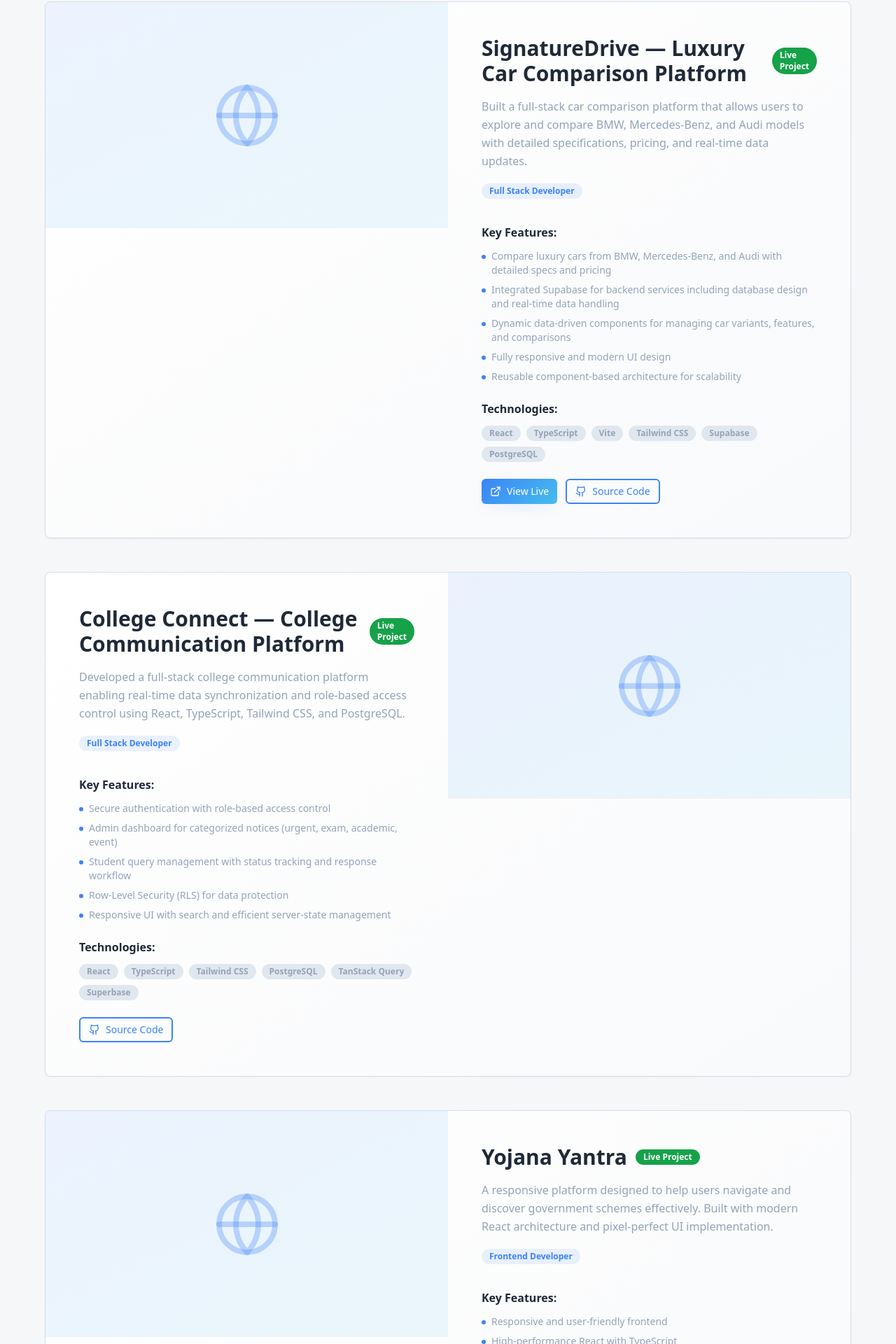
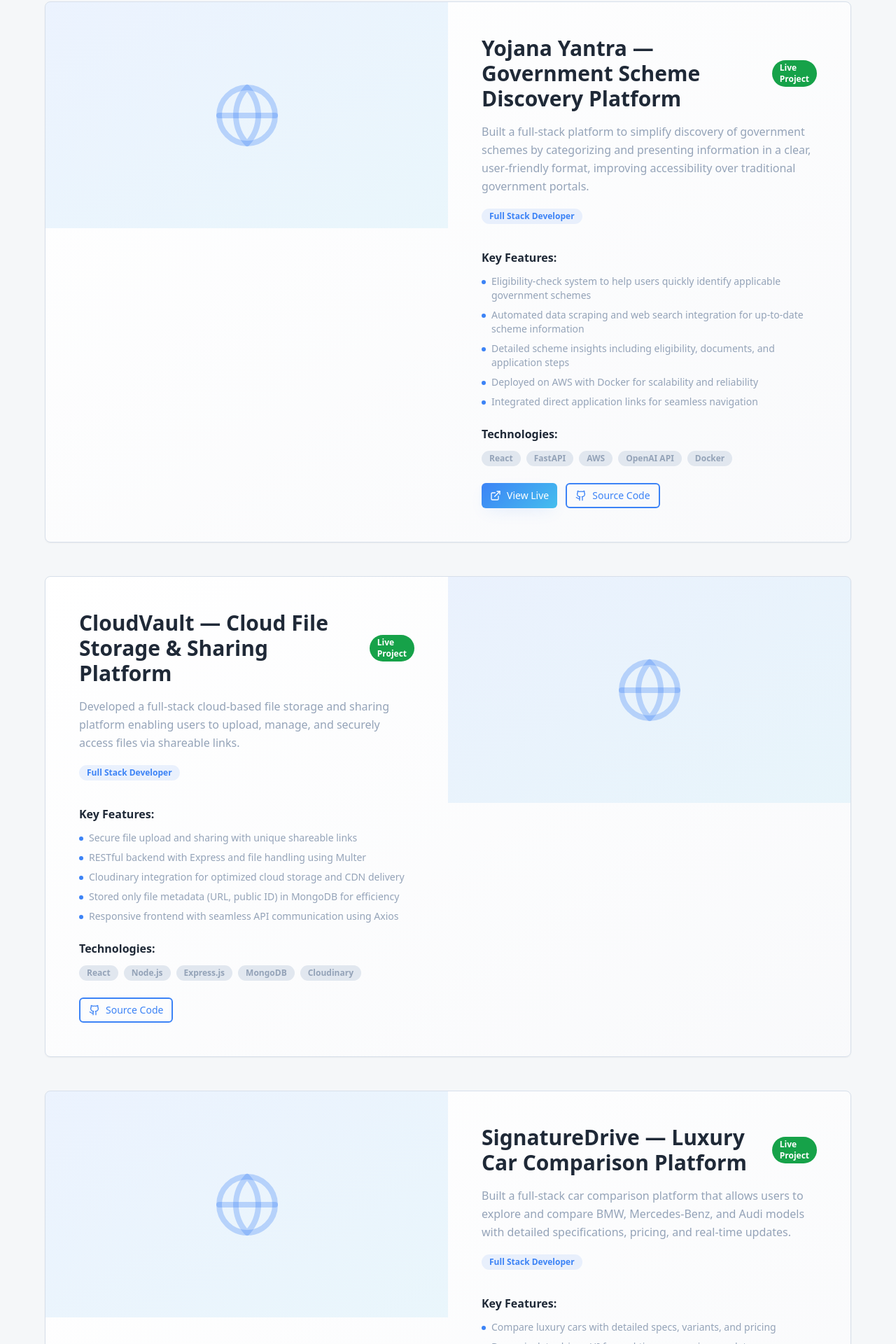
Before and after one commit to dmw14/Portfolio-Webpage, a React (Vite) app: page / in a window 1280 px wide. Shown: the part 4844-6764 px from the top of the page at 70% size. Built offline with nearby package versions, Linux system fonts and the light colour scheme.

Commit message:
update Projects

```diff
--- a/src/components/Projects.tsx
+++ b/src/components/Projects.tsx
@@ -9,17 +9,60 @@ const Projects = () => {
   const [currentImageIndex, setCurrentImageIndex] = useState(0);
 
   const projects = [
-        {
-        title: "SignatureDrive — Luxury Car Comparison Platform",
-        description: "Built a full-stack car comparison platform that allows users to explore and compare BMW, Mercedes-Benz, and Audi models with detailed specifications, pricing, and real-time data updates.",
-        image: "/api/placeholder/600/400",
-        technologies: ["React", "TypeScript", "Vite", "Tailwind CSS", "Supabase", "PostgreSQL"],
-        features: [
-          "Compare luxury cars from BMW, Mercedes-Benz, and Audi with detailed specs and pricing",
-          "Integrated Supabase for backend services including database design and real-time data handling",
-          "Dynamic data-driven components for managing car variants, features, and comparisons" ,
-          "Fully responsive and modern UI design",
-          "Reusable component-based architecture for scalability"
+    {
+      title: "Yojana Yantra — Government Scheme Discovery Platform",
+      description:
+        "Built a full-stack platform to simplify discovery of government schemes by categorizing and presenting information in a clear, user-friendly format, improving accessibility over traditional government portals.",
+      image: "/api/placeholder/600/400",
+      technologies: ["React", "FastAPI", "AWS", "OpenAI API", "Docker"],
+      features: [
+        "Eligibility-check system to help users quickly identify applicable government schemes",
+        "Automated data scraping and web search integration for up-to-date scheme information",
+        "Detailed scheme insights including eligibility, documents, and application steps",
+        "Deployed on AWS with Docker for scalability and reliability",
+        "Integrated direct application links for seamless navigation"
+      ],
+      links: {
+        live: "https://yojanayantra.vercel.app/",
+        github: "https://github.com/dmw14/Yojana-Yantra"
+      },
+      status: "live",
+      role: "Full Stack Developer"
+    },
+
+    {
+      title: "CloudVault — Cloud File Storage & Sharing Platform",
+      description:
+        "Developed a full-stack cloud-based file storage and sharing platform enabling users to upload, manage, and securely access files via shareable links.",
+      image: "/api/placeholder/600/400",
+      technologies: ["React", "Node.js", "Express.js", "MongoDB", "Cloudinary"],
+      features: [
+        "Secure file upload and sharing with unique shareable links",
+        "RESTful backend with Express and file handling using Multer",
+        "Cloudinary integration for optimized cloud storage and CDN delivery",
+        "Stored only file metadata (URL, public ID) in MongoDB for efficiency",
+        "Responsive frontend with seamless API communication using Axios"
+      ],
+      links: {
+        live: null,
+        github: "https://github.com/dmw14/CloudVault"
+      },
+      status: "live",
+      role: "Full Stack Developer"
+    },
+
+    {
+      title: "SignatureDrive — Luxury Car Comparison Platform",
+      description:
+        "Built a full-stack car comparison platform that allows users to explore and compare BMW, Mercedes-Benz, and Audi models with detailed specifications, pricing, and real-time updates.",
+      image: "/api/placeholder/600/400",
+      technologies: ["React", "TypeScript", "Vite", "Tailwind CSS", "Supabase"],
+      features: [
+        "Compare luxury cars with detailed specs, variants, and pricing",
+        "Dynamic data-driven UI for real-time comparison updates",
+        "Supabase integration for backend and real-time data handling",
+        "Reusable component-based architecture for scalability",
+        "Fully responsive modern UI design"
       ],
       links: {
         live: "https://signature-drive.vercel.app",
@@ -28,17 +71,19 @@ const Projects = () => {
       status: "live",
       role: "Full Stack Developer"
     },
+
     {
       title: "College Connect — College Communication Platform",
-      description: "Developed a full-stack college communication platform enabling real-time data synchronization and role-based access control using React, TypeScript, Tailwind CSS, and PostgreSQL.",
+      description:
+        "Developed a full-stack college communication platform with real-time updates and role-based access control to streamline communication between students and administrators.",
       image: "/api/placeholder/600/400",
-      technologies: ["React", "TypeScript", "Tailwind CSS", "PostgreSQL", "TanStack Query", "Superbase"],
+      technologies: ["React", "TypeScript", "Tailwind CSS", "PostgreSQL", "TanStack Query", "Supabase"],
       features: [
-        "Secure authentication with role-based access control",
-        "Admin dashboard for categorized notices (urgent, exam, academic, event)",
-        "Student query management with status tracking and response workflow",
-        "Row-Level Security (RLS) for data protection",
-        "Responsive UI with search and efficient server-state management"
+        "Role-based authentication system for students and admins",
+        "Admin dashboard for categorized notices (academic, exam, events, urgent)",
+        "Student query system with status tracking and response workflow",
+        "Row-Level Security (RLS) for secure data access",
+        "Efficient server-state management using TanStack Query"
       ],
       links: {
         live: null,
@@ -46,27 +91,7 @@ const Projects = () => {
       },
       status: "live",
       role: "Full Stack Developer"
-    },
-    {
-      title: "Yojana Yantra",
-      description: "A responsive platform designed to help users navigate and discover government schemes effectively. Built with modern React architecture and pixel-perfect UI implementation.",
-      image: "/api/placeholder/600/400",
-      technologies: ["React", "TypeScript", "Tailwind CSS", "Vite", "Figma"],
-      features: [
-        "Responsive and user-friendly frontend",
-        "High-performance React with TypeScript",
-        "Modular UI components with Tailwind CSS",
-        "Pixel-perfect Figma to code translation",
-        "Clean code architecture"
-      ],
-      links: {
-        live: "https://yojanayantra.vercel.app/",
-        github: null
-      },
-      status: "live",
-      role: "Frontend Developer"
-    },
-
+    }
   ];
 
   const getStatusBadge = (status: string) => {
```
